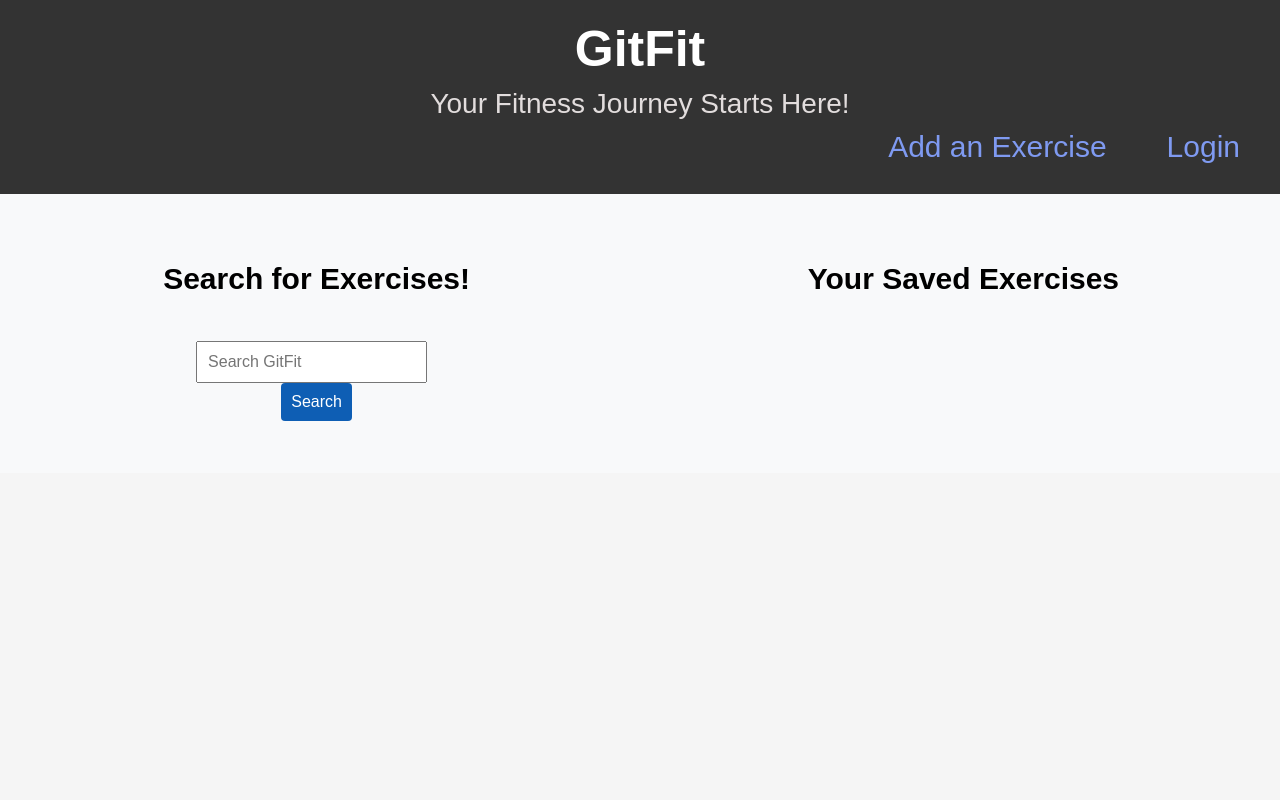
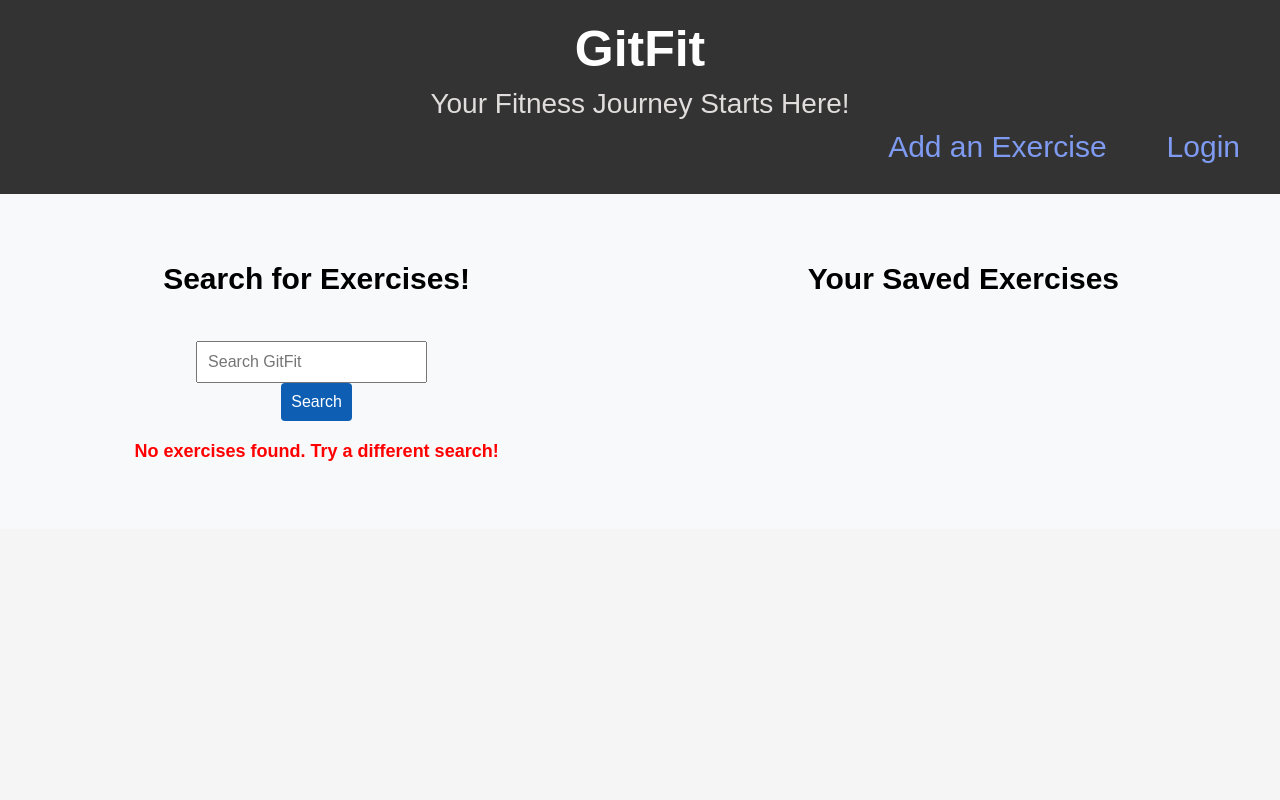
Before and after one commit to cococnde/git-fit, a React (Vite) app in the folder client/: page / in a window 1280 px wide. Shown: the top 800 px of the page. Built offline with nearby package versions, Linux system fonts and the light colour scheme.

Commit message:
cards populate with data

```diff
--- a/client/src/pages/searchexercise.jsx
+++ b/client/src/pages/searchexercise.jsx
@@ -3,91 +3,57 @@ import '../styles/searchexercise.css';
 import { ExerciseCard } from '../components/ExerciseCard'; // Use curly braces for named exports
 import { saveExerciseIds, getSavedExerciseIds } from '../utils/localStorage';
 import Auth from '../utils/auth';
-import { useMutation } from '@apollo/client';
+import { useMutation, useQuery } from '@apollo/client';
 import { SAVE_EXERCISE } from '../utils/mutations';
+import { SEARCH_EXERCISES } from '../utils/queries';
 
 // Simulated search function
-const searchExercises = async (query) => {
-  // Simulate an API call with a delay
-  return new Promise((resolve) => {
-    setTimeout(() => {
-      resolve({
-        ok: true,
-        json: async () => ({
-          items: [
-            {
-              id: '1',
-              volumeInfo: {
-                name: 'Push Up',
-                force: 'Push',
-                level: 'Beginner',
-                equipment: 'None',
-                instructions: 'Start in a plank position...',
-              },
-            },
-            {
-              id: '2',
-              volumeInfo: {
-                name: 'Pull Up',
-                force: 'Pull',
-                level: 'Intermediate',
-                equipment: 'Pull-up bar',
-                instructions: 'Hang from the bar...',
-              },
-            },
-          ],
-        }),
-      });
-    }, 1000);
-  });
-};
-
 const SearchExercises = () => {
   const [searchedExercises, setSearchedExercises] = useState([]);
   const [searchInput, setSearchInput] = useState('');
-  const [savedExerciseIds, setSavedExerciseIds] = useState(
-    getSavedExerciseIds()
-  );
+  const [searchTerm, setSearchTerm] = useState(''); // State variable for the search term
+  const [savedExerciseIds, setSavedExerciseIds] = useState(getSavedExerciseIds());
   const [saveExercise] = useMutation(SAVE_EXERCISE);
-  const [searchPerformed, setSearchPerformed] = useState(false); // New state variable
   const [error, setError] = useState(''); // Error state
 
+  // Execute the query only when searchTerm is set
+  const { data, loading, error: queryError } = useQuery(SEARCH_EXERCISES, {
+    variables: { searchTerm: searchInput },
+    skip: !searchTerm, // Skip query if searchTerm is empty
+  });
+
   useEffect(() => {
-    return () => saveExerciseIds(savedExerciseIds);
-  }, [savedExerciseIds]);
+    if (data) {
+      const exerciseData = data.searchExercises.map((exercise) => ({
+        key: exercise.id,
+        exerciseId: exercise.id,
+        name: exercise.name,
+        force: exercise.force,
+        level: exercise.level,
+        equipment: exercise.equipment,
+        instructions: exercise.instructions,
+      }));
+      setSearchedExercises(exerciseData);
+    }
 
-  const handleFormSubmit = async (event) => {
+    if (queryError) {
+      setError('Error fetching exercises. Please try again.');
+      console.error(queryError);
+    } else {
+      setError(''); // Reset error if no error
+    }
+  }, [data, queryError]);
+
+  const handleFormSubmit = (event) => {
     event.preventDefault();
     if (!searchInput) {
       setError('Please enter a search term');
-      return false;
+      return;
     }
 
-    try {
-      const response = await searchExercises(searchInput);
+    // Set the search term for the query
+    setSearchTerm(searchInput);
 
-      if (!response.ok) {
-        throw new Error('something went wrong!');
-      }
-
-      const { items } = await response.json();
-
-      const exerciseData = items.map((exercise) => ({
-        exerciseId: exercise.id,
-        name: exercise.volumeInfo.name,
-        force: exercise.volumeInfo.force,
-        level: exercise.volumeInfo.level,
-        equipment: exercise.volumeInfo.equipment,
-        instructions: exercise.volumeInfo.instructions,
-      }));
-
-      setSearchedExercises(exerciseData);
-      setSearchInput('');
-      setError(''); // Clear previous errors
-      setSearchPerformed(true); // Set search performed to true
-    } catch (err) {
-      console.error(err);
-    }
   };
 
   const handleSaveExercise = async (exerciseId) => {
@@ -140,7 +106,7 @@ const SearchExercises = () => {
             <button type="submit">Search</button>
           </form>
         </div>
-        {searchPerformed && searchedExercises.length === 0 && (
+        {searchedExercises.length === 0 && (
           <h2 className="no-results-message">
             No exercises found. Try a different search!
           </h2>
@@ -152,8 +118,9 @@ const SearchExercises = () => {
             </div>
             <ul className="search-results-list">
               {searchedExercises.map((exercise) => (
-                <li key={exercise.exerciseId}>
+                <li key={exercise.exerciseId} >
                   <ExerciseCard
+                    key={exercise.exerciseId}
                     exercise={exercise}
                     onSave={handleSaveExercise}
                     savedExerciseIds={savedExerciseIds}
@@ -170,8 +137,9 @@ const SearchExercises = () => {
         </div>
         <ul className="saved-workouts-list">
           {savedExerciseIds.map((exerciseId) => (
-            <li key={exerciseId}>
+            <li >
               <ExerciseCard
+                key={exerciseId}
                 exercise={searchedExercises.find(
                   (exercise) => exercise.exerciseId === exerciseId
                 )}
--- a/client/src/utils/queries.js
+++ b/client/src/utils/queries.js
@@ -25,7 +25,7 @@ export const GET_ME = gql`
 export const SEARCH_EXERCISES = gql`
   query searchExercises($searchTerm: String!) {
     searchExercises(searchTerm: $searchTerm) {
-      id
+      _id
       name
       force
       level
```
